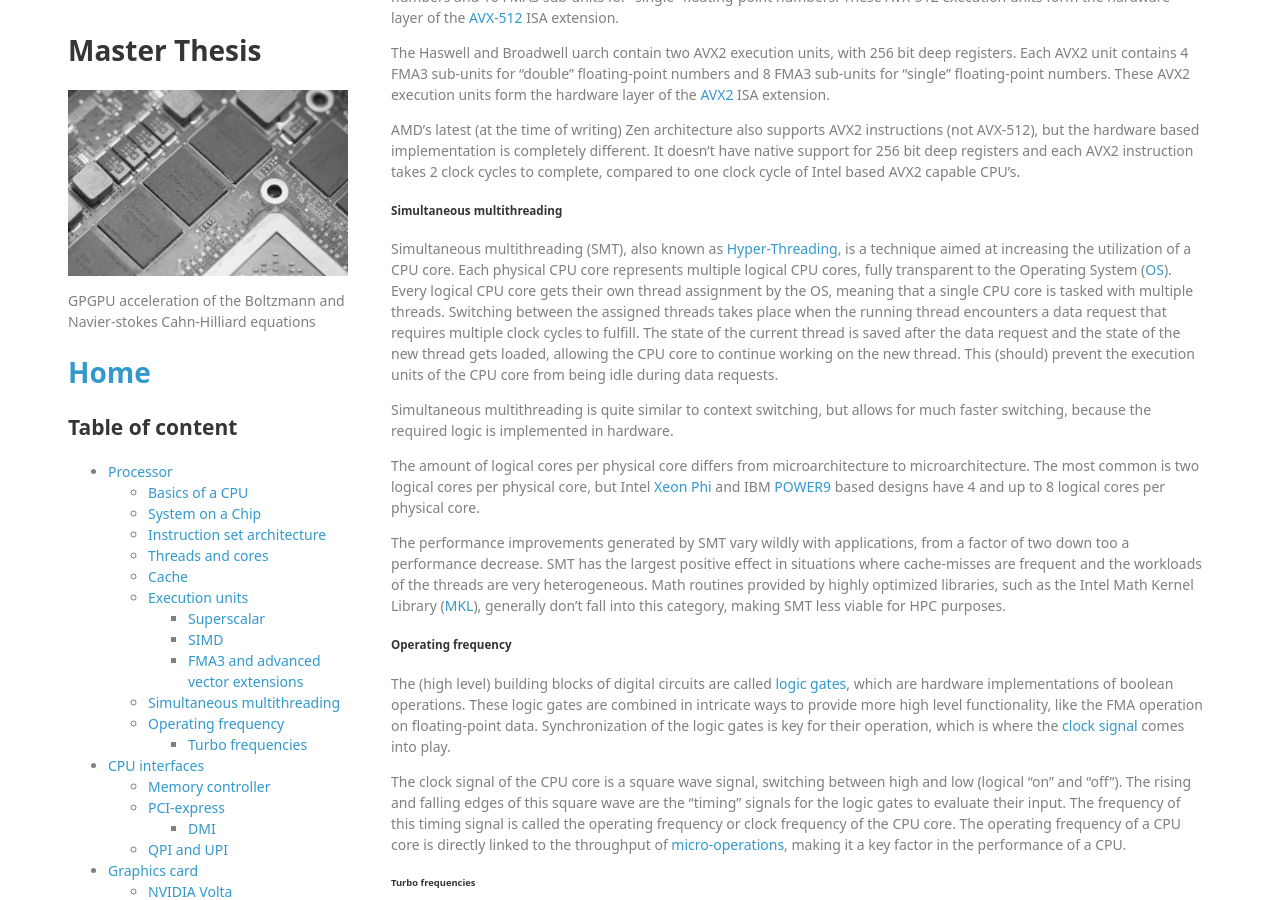
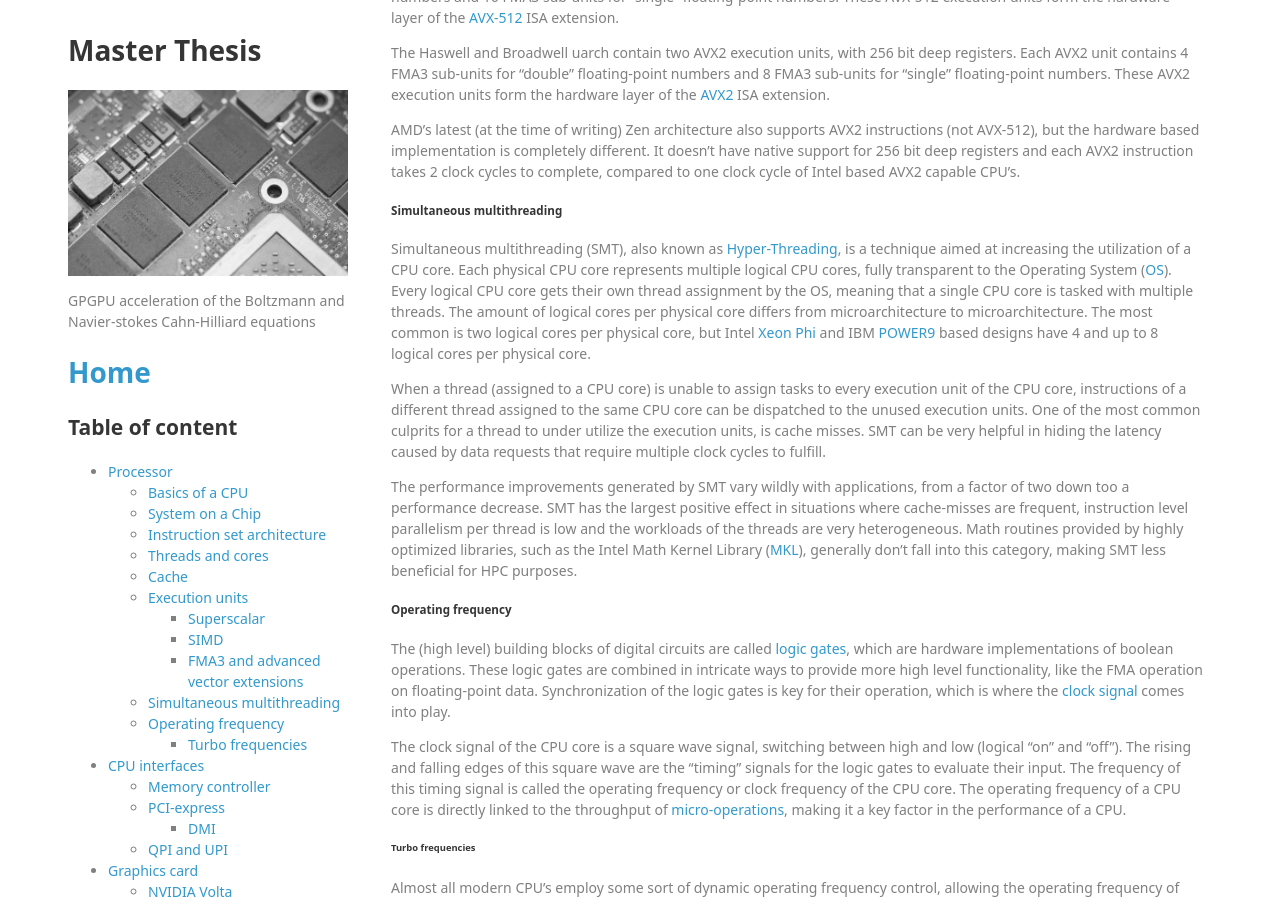
Before and after one commit to lucasbekker/lucasbekker.github.io, a Jekyll site: the page built from _sections/Computer_components.md, in a window 1280 px wide and 900 px high, scrolled down 2880 px. Built offline with Jekyll 4.4.1, drawn with Linux system fonts in a browser that asks for light colours; nearby versions of some CDN libraries; formulas are drawn with MathJax 3.

Commit message:
Modified section on SMT

```diff
--- a/_sections/Computer_components.md
+++ b/_sections/Computer_components.md
@@ -85,13 +85,11 @@ AMD's latest (at the time of writing) Zen architecture also supports AVX2 instru
 
 ##### Simultaneous multithreading
 
-Simultaneous multithreading (SMT), also known as [Hyper-Threading](https://en.wikipedia.org/wiki/Hyper-threading), is a technique aimed at increasing the utilization of a CPU core. Each physical CPU core represents multiple logical CPU cores, fully transparent to the Operating System ([OS](https://en.wikipedia.org/wiki/Operating_system)). Every logical CPU core gets their own thread assignment by the OS, meaning that a single CPU core is tasked with multiple threads. Switching between the assigned threads takes place when the running thread encounters a data request that requires multiple clock cycles to fulfill. The state of the current thread is saved after the data request and the state of the new thread gets loaded, allowing the CPU core to continue working on the new thread. This (should) prevent the execution units of the CPU core from being idle during data requests.
+Simultaneous multithreading (SMT), also known as [Hyper-Threading](https://en.wikipedia.org/wiki/Hyper-threading), is a technique aimed at increasing the utilization of a CPU core. Each physical CPU core represents multiple logical CPU cores, fully transparent to the Operating System ([OS](https://en.wikipedia.org/wiki/Operating_system)). Every logical CPU core gets their own thread assignment by the OS, meaning that a single CPU core is tasked with multiple threads. The amount of logical cores per physical core differs from microarchitecture to microarchitecture. The most common is two logical cores per physical core, but Intel [Xeon Phi](https://en.wikipedia.org/wiki/Xeon_Phi) and IBM [POWER9](https://en.wikipedia.org/wiki/POWER9) based designs have 4 and up to 8 logical cores per physical core.
 
-Simultaneous multithreading is quite similar to context switching, but allows for much faster switching, because the required logic is implemented in hardware.
+When a thread (assigned to a CPU core) is unable to assign tasks to every execution unit of the CPU core, instructions of a different thread assigned to the same CPU core can be dispatched to the unused execution units. One of the most common culprits for a thread to under utilize the execution units, is cache misses. SMT can be very helpful in hiding the latency caused by data requests that require multiple clock cycles to fulfill.
 
-The amount of logical cores per physical core differs from microarchitecture to microarchitecture. The most common is two logical cores per physical core, but Intel [Xeon Phi](https://en.wikipedia.org/wiki/Xeon_Phi) and IBM [POWER9](https://en.wikipedia.org/wiki/POWER9) based designs have 4 and up to 8 logical cores per physical core.
-
-The performance improvements generated by SMT vary wildly with applications, from a factor of two down too a performance decrease. SMT has the largest positive effect in situations where cache-misses are frequent and the workloads of the threads are very heterogeneous. Math routines provided by highly optimized libraries, such as the Intel Math Kernel Library ([MKL](https://en.wikipedia.org/wiki/Math_Kernel_Library)), generally don't fall into this category, making SMT less viable for HPC purposes.
+The performance improvements generated by SMT vary wildly with applications, from a factor of two down too a performance decrease. SMT has the largest positive effect in situations where cache-misses are frequent, instruction level parallelism per thread is low and the workloads of the threads are very heterogeneous. Math routines provided by highly optimized libraries, such as the Intel Math Kernel Library ([MKL](https://en.wikipedia.org/wiki/Math_Kernel_Library)), generally don't fall into this category, making SMT less beneficial for HPC purposes.
 
 ##### Operating frequency
 
```
